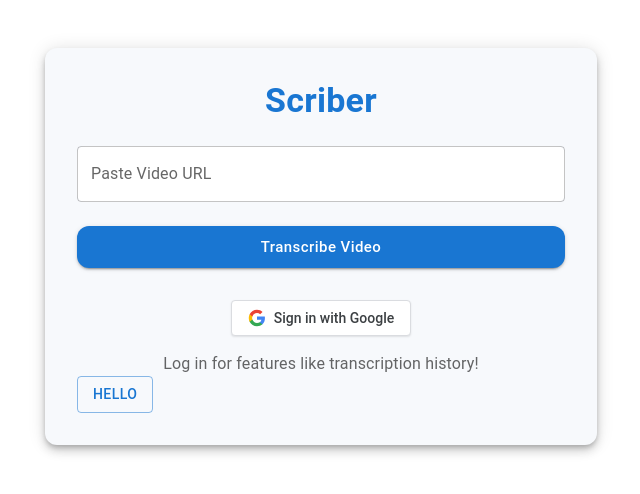
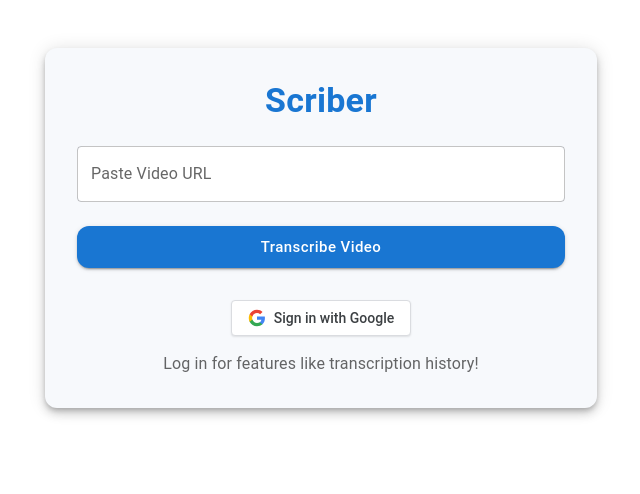
Before and after one commit to tyin76/Scriber, a React (Create React App) app in the folder frontend/: page / in a window 1280 px wide. Shown: the top 494 px of the page, without its empty margins (319-959 px from the left). Built offline with nearby package versions, Linux system fonts and the light colour scheme; no server answers; the HTML template or start-up script is replaced by a standard one.

Commit message:
got rid of testing button

```diff
--- a/frontend/src/pages/HomePage.js
+++ b/frontend/src/pages/HomePage.js
@@ -162,8 +162,6 @@ function HomePage() {
                     </Button>
                 )}
 
-                <Button variant='outlined'>HELLO</Button>
-
                 {displayedTranscript && (
                     <Box
                         sx={{
```
